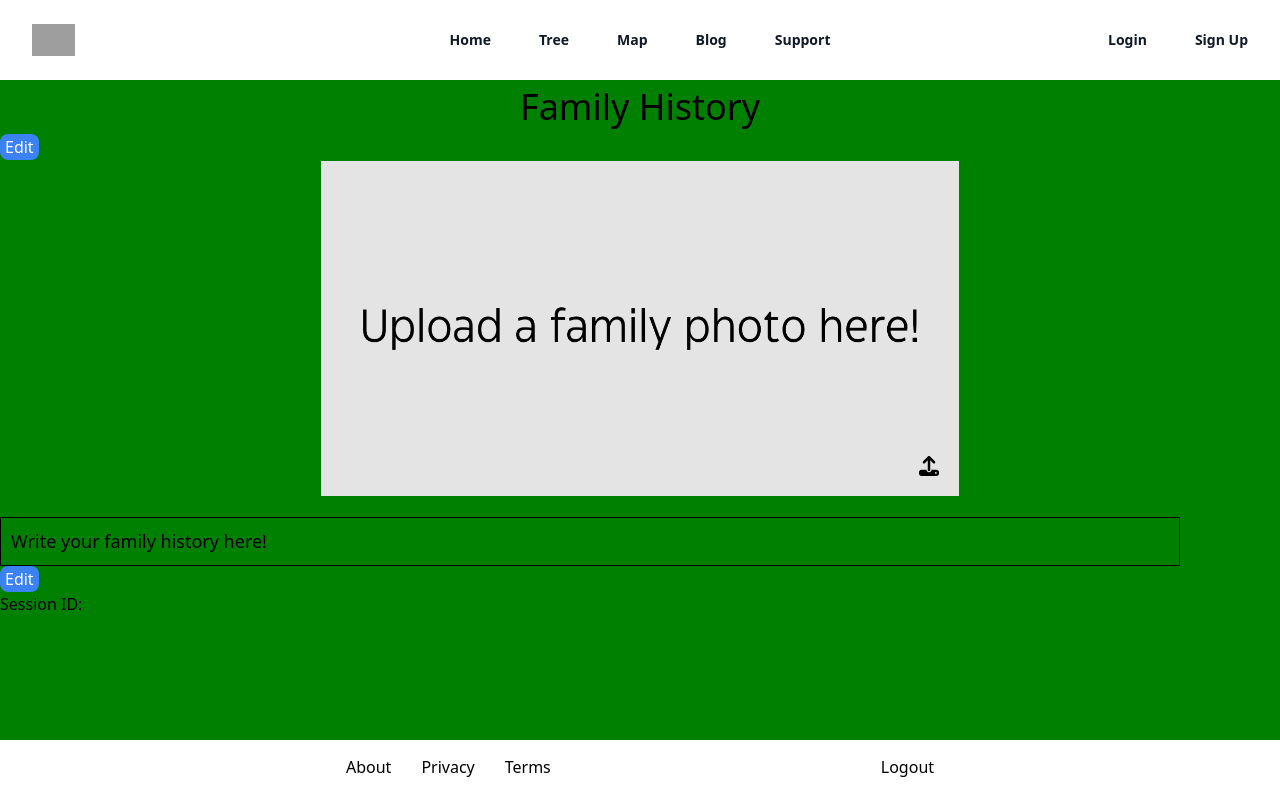
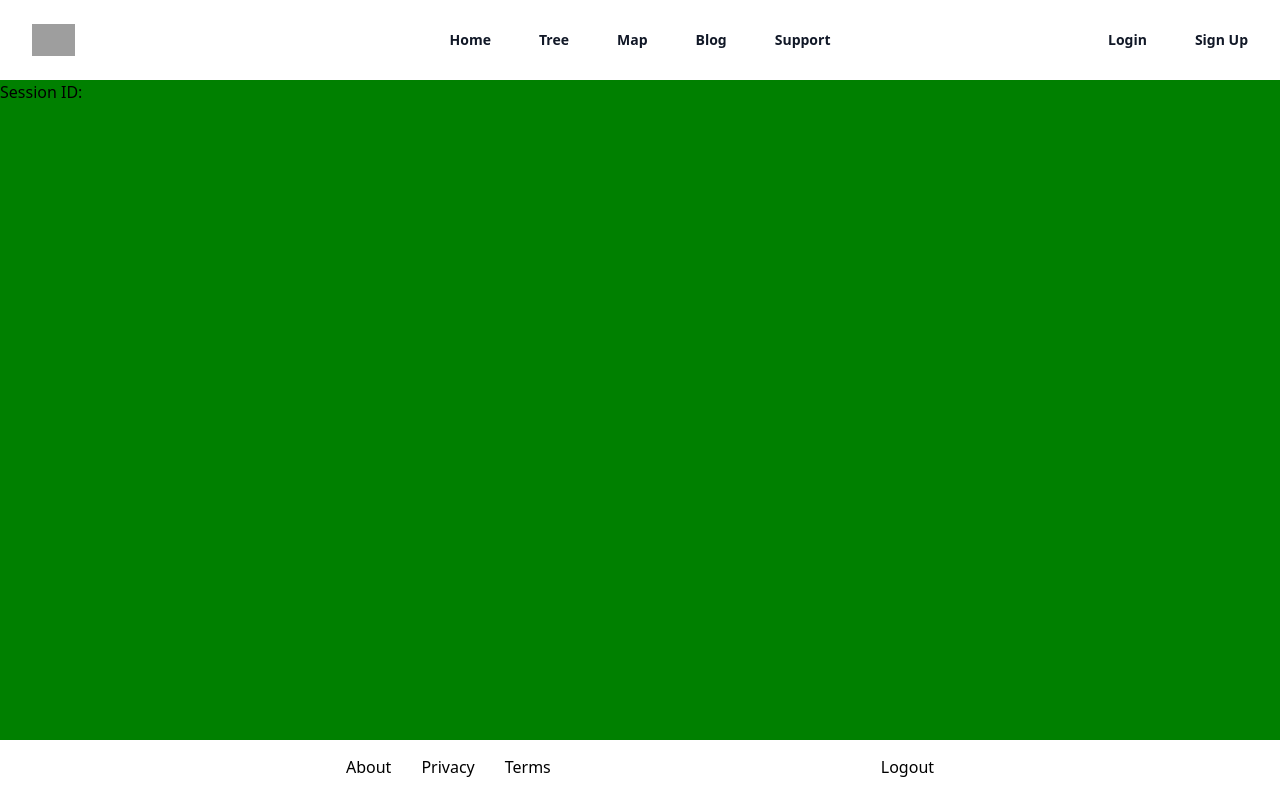
Before and after one commit to ShawnC-LaunchCode/liftoff-dec24-group1, a React (Vite) app in the folder frontend/family-flashback/: page /history in a window 1280 px wide. Built offline with nearby package versions, Linux system fonts and the light colour scheme; grey boxes are pictures that could not be loaded.

Commit message:
rewrote mapping for blog exists to use the cookie, updating blog component

```diff
--- a/frontend/family-flashback/src/App.jsx
+++ b/frontend/family-flashback/src/App.jsx
@@ -32,7 +32,7 @@ function App() {
             <Routes>
               <Route path="/tree" element={<Tree />} />
               <Route path="/map" element={<Map />} />
-              <Route path="/history" element={<Blog />} />
+              <Route path="/blog" element={<Blog />} />
               <Route path="/support" element={<Support />} />
               <Route path="/signup" element={<Signup />} />
               <Route path="/login" element={<Login />} />
--- a/frontend/family-flashback/src/components/blog.jsx
+++ b/frontend/family-flashback/src/components/blog.jsx
@@ -1,56 +1,36 @@
-import React, {useState, useEffect} from "react";
-import Textbox from "./family_history/TextBox";
-import ImageUpload from "./family_history/ImageUpload";
-import Title from "./family_history/Title";
-// import Comments from "./family_history/Comments";
-
-import "../blog.css";
+  import React, { useState, useEffect } from "react";
+  import { Redirect } from "react-router-dom";
 
   const Blog = () => {
-  // const [currentUserId, setCurrentUserId] = useState(null);
+    const [blogExists, setBlogExists] = useState(false);
 
-  // useEffect(() => {
-  //   const fetchCurrentUserId = async () => {
-  //     try {
-  //       //replace currentUserId with proper endpoint, or endpoint needs created
-  //       const response = await fetch('http://localhost:8080/');
-  //       if (!response.ok) {
-  //         throw new Error(`HTTP error! status: ${response.status}`);
-  //       }
-  //       const data = await response.json();
-  //       console.log('Fetched JSON data:', data); // Log the JSON data to the console
-  //       setCurrentUserId(data.id);
-  //     } catch (error) {
-  //       console.error('Error fetching current user ID:', error);
-  //     }
-  //   };
+    useEffect(() => {
+      const fetchBlogExists = async () => {
+        try {
+          const response = await fetch(`http://localhost:8080/blog/exists`);
+          if (!response.ok) {
+            throw new Error(`HTTP error! status: ${response.status}`);
+          }
+          const data = await response.json();
+          setBlogExists(data.exists);
+        } catch (error) {
+          console.error("Error fetching blog exists:", error);
+        }
+      };
 
-  //   fetchCurrentUserId();
-  // }, []);
+      fetchBlogExists();
+    }, []);
 
-  // if (currentUserId === null) {
-  //   return <div>Loading...</div>; // Display a loading state while fetching user ID
-  // }
-
+    if (blogExists) {
+      return <Redirect to="/blog/edit" />; // Redirect to the blog edit page if blog exists
+    } else {
       return (
             <div>
-      <h1>
-        <Title />
-      </h1>
-      <section>
-        <div>
-          <ImageUpload />
-        </div>
-        <h2 className="textbox">
-          <Textbox />
-        </h2>
-        <div>
-          {/* change currentUserId here if needed currentUserId={currentUserId}*/}
-          {/* <Comments /> */}
-        </div>
-      </section>
+              {/* Add a button or link to redirect to the blog edit page */}
+              <button onClick={() => window.location.href = "/blog/edit"}>Create Blog</button>
             </div>
       );
+    }
   };
 
   export default Blog;
```
Also changed, not shown: 1 other file (tests, documents, lock files or other folders). Lines whose indentation alone changed are shown as unchanged.
